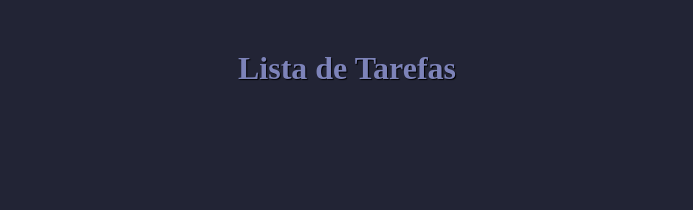
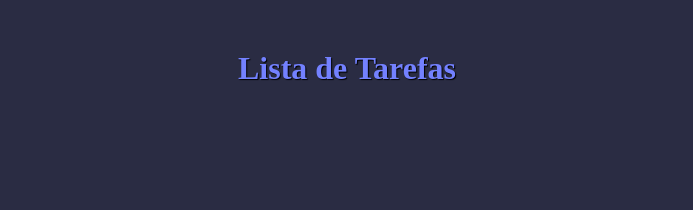
Before and after one commit to cicero-lucas/lista_de_tarefas, a React (Vite) app: page / in a window 1280 px wide. Shown: the top 210 px of the page, without its empty margins (293-986 px from the left). Built offline with nearby package versions, Linux system fonts and the light colour scheme; the HTML template or start-up script is replaced by a standard one.

Commit message:
Atualização do Projeto

```diff
--- a/src/componentes/Main.jsx
+++ b/src/componentes/Main.jsx
@@ -6,10 +6,13 @@ export default function Main(){
 
     function addTarefa(form){
         form.preventDefault()
-        setTarefa([...tarefa,{text:texto,comp:false}])
-        setTexto('')
-        document.getElementById('itarefa').focus()
-        console.log(tarefa)
+        if(texto==null || texto=="" || texto==undefined){
+            alert('Digite sua Tarefa!')
+        }else{
+            setTarefa([...tarefa,{text:texto,comp:false}])
+            setTexto('')
+            document.getElementById('itarefa').focus()
+        }
     }
 
     const delTarefa= (index)=>{
--- a/src/css/index.css
+++ b/src/css/index.css
@@ -7,7 +7,7 @@
 }
 
 body{
-    background-color:#222435;
+    background-color:#2a2c43;
     display: flex;
     justify-content: center;
     align-items: center;
@@ -27,7 +27,7 @@ header h1{
     padding: 50px;
     font-family: 'Times New Roman', Times, serif;
     font-weight: 600;
-    color: #7d83b9;
+    color: #7381ff;
     text-shadow: 1px 1px 1px black;
 }
 
```
